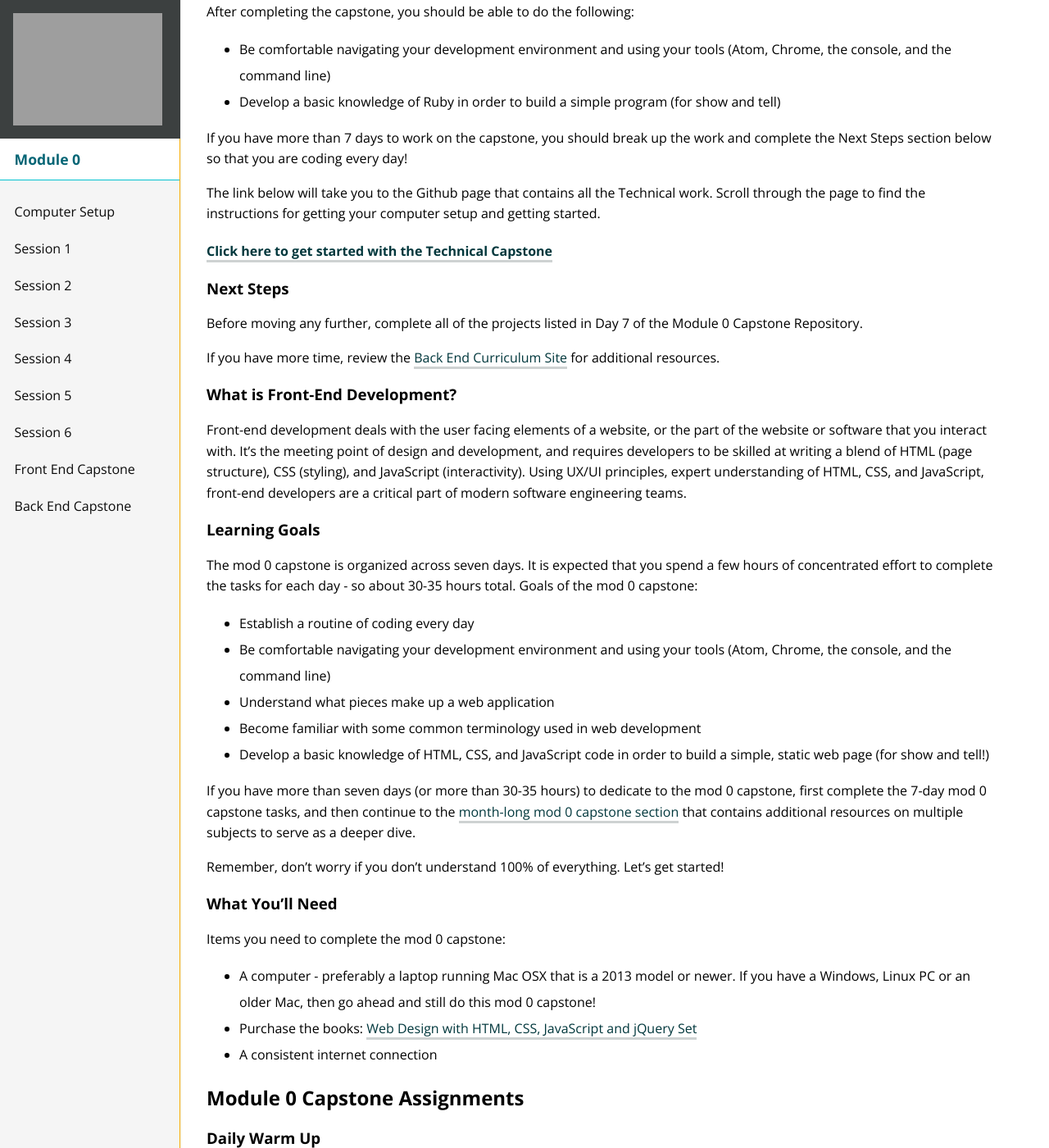
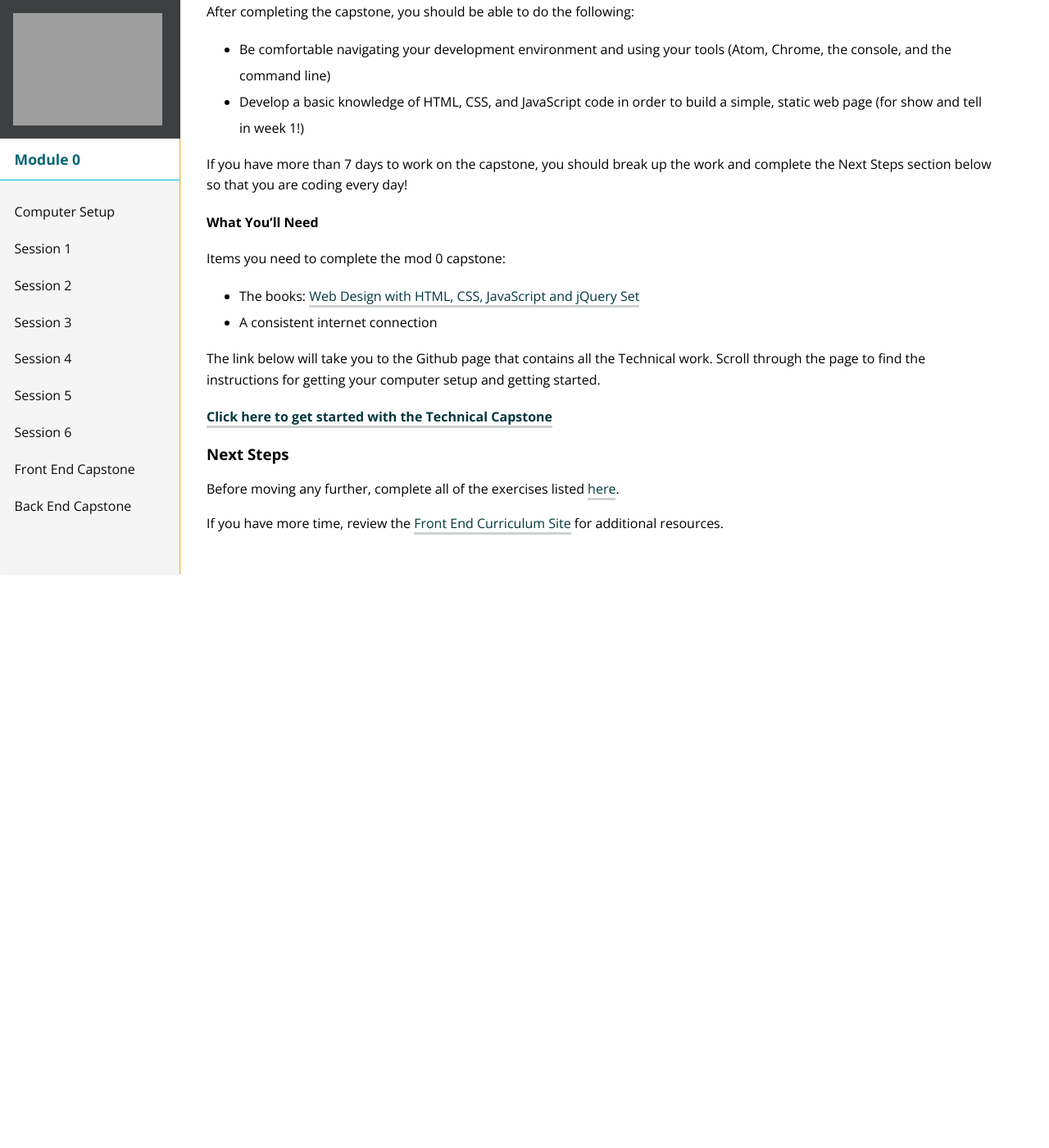
Before and after one commit to turingschool/mod-0-curriculum, a Jekyll site: the page built from capstone/fe_engineering/index.md, in a window 1280 px wide and 1400 px high, scrolled down 1892 px. Shown: the whole window at 82% size. Built offline with Jekyll 4.4.1, drawn with Linux system fonts in a browser that asks for light colours; nearby versions of some CDN libraries; after the commit the page ends 2592 px from its top, so only the background shows below that; some of the changed text lies outside the part shown.

Commit message:
Update capstone pages so that they are much more inline with one another

```diff
--- a/capstone/be_engineering/index.md
+++ b/capstone/be_engineering/index.md
@@ -23,7 +23,7 @@ If you have more than 7 days to work on the capstone, you should break up the wo
 
 The link below will take you to the Github page that contains all the Technical work. Scroll through the page to find the instructions for getting your computer setup and getting started.
 
-#### [Click here to get started with the Technical Capstone](https://github.com/turingschool-examples/backend_prework)
+#### [Click here to get started with the Technical Capstone](https://github.com/turingschool-examples/backend_module_0_capstone)
 
 ### Next Steps
 
--- a/capstone/fe_engineering/index.md
+++ b/capstone/fe_engineering/index.md
@@ -16,64 +16,24 @@ At Turing, you will have to code every single day to stay on top of the workload
 
 After completing the capstone, you should be able to do the following:
 
-* Be comfortable navigating your development environment and using your tools (Atom, Chrome, the console, and the command line)
-* Develop a basic knowledge of Ruby in order to build a simple program (for show and tell)
+*   Be comfortable navigating your development environment and using your tools (Atom, Chrome, the console, and the command line)
+*   Develop a basic knowledge of HTML, CSS, and JavaScript code in order to build a simple, static web page (for show and tell in week 1!)
 
 If you have more than 7 days to work on the capstone, you should break up the work and complete the Next Steps section below so that you are coding every day!
 
+#### What You'll Need
+
+Items you need to complete the mod 0 capstone:
+
+*   The books: [Web Design with HTML, CSS, JavaScript and jQuery Set](https://www.amazon.com/Web-Design-HTML-JavaScript-jQuery/dp/1118907442/ref=sr_1_2?ie=UTF8&qid=1541193719&sr=8-2&keywords=duckett)
+*   A consistent internet connection
+
 The link below will take you to the Github page that contains all the Technical work. Scroll through the page to find the instructions for getting your computer setup and getting started.
 
-#### [Click here to get started with the Technical Capstone](https://github.com/turingschool-examples/backend_prework)
+#### [Click here to get started with the Technical Capstone](https://github.com/turingschool-examples/frontend-module-0-capstone)
 
 ### Next Steps
 
-Before moving any further, complete all of the projects listed in Day 7 of the Module 0 Capstone Repository.
+Before moving any further, complete all of the exercises listed [here](https://github.com/turingschool-examples/frontend-module-0-capstone#month-of-module-0-capstone-extended-resources).
 
-If you have more time, review the [Back End Curriculum Site](http://backend.turing.io/) for additional resources.
-
-
-### What is Front-End Development?
-
-Front-end development deals with the user facing elements of a website, or the part of the website or software that you interact with. It's the meeting point of design and development, and requires developers to be skilled at writing a blend of HTML (page structure), CSS (styling), and JavaScript (interactivity). Using UX/UI principles, expert understanding of HTML, CSS, and JavaScript, front-end developers are a critical part of modern software engineering teams.
-
-### Learning Goals
-
-The mod 0 capstone is organized across seven days. It is expected that you spend a few hours of concentrated effort to complete the tasks for each day - so about 30-35 hours total. Goals of the mod 0 capstone:
-
-*   Establish a routine of coding every day
-*   Be comfortable navigating your development environment and using your tools (Atom, Chrome, the console, and the command line)
-*   Understand what pieces make up a web application
-*   Become familiar with some common terminology used in web development
-*   Develop a basic knowledge of HTML, CSS, and JavaScript code in order to build a simple, static web page (for show and tell!)
-
-If you have more than seven days (or more than 30-35 hours) to dedicate to the mod 0 capstone, first complete the 7-day mod 0 capstone tasks, and then continue to the [month-long mod 0 capstone section](#month) that contains additional resources on multiple subjects to serve as a deeper dive.
-
-Remember, don't worry if you don't understand 100% of everything. Let's get started!
-
-### What You'll Need
-
-Items you need to complete the mod 0 capstone:
-
-*   A computer - preferably a laptop running Mac OSX that is a 2013 model or newer. If you have a Windows, Linux PC or an older Mac, then go ahead and still do this mod 0 capstone!
-*   Purchase the books: [Web Design with HTML, CSS, JavaScript and jQuery Set](https://www.amazon.com/Web-Design-HTML-JavaScript-jQuery/dp/1118907442/ref=sr_1_2?ie=UTF8&qid=1541193719&sr=8-2&keywords=duckett)
-*   A consistent internet connection
-
-Module 0 Capstone Assignments
------------------------------
-
-### Daily Warm Up
-
-Practice makes perfect, and this daily task will help build on your typing skills. Spend 20 minutes total on this every-day task.
-
-*   #### [typing.io](https://typing.io/)
-
-    Aim for 25 wpm without looking at the keyboard. Focus on JavaScript and jQuery. You would be surprised how many common programming keyboard characters you're not used to typing.
-
-
-{% include pd-gu-capstone-instructions.md %}
-
-### Technical Capstone
-
-At Turing, you will have to code every single day to stay on top of the workload and build muscle memory for everything you've learned. This 7 days of the mod 0 capstone is designed to get you into that essential routine before the first day of class.
-
-Even if you plan to spend 14 days on this 7-day mod 0 capstone, you should break up the work so that you are doing work and coding every day, even if it is only a little.
+If you have more time, review the [Front End Curriculum Site](http://frontend.turing.io/) for additional resources.
```
